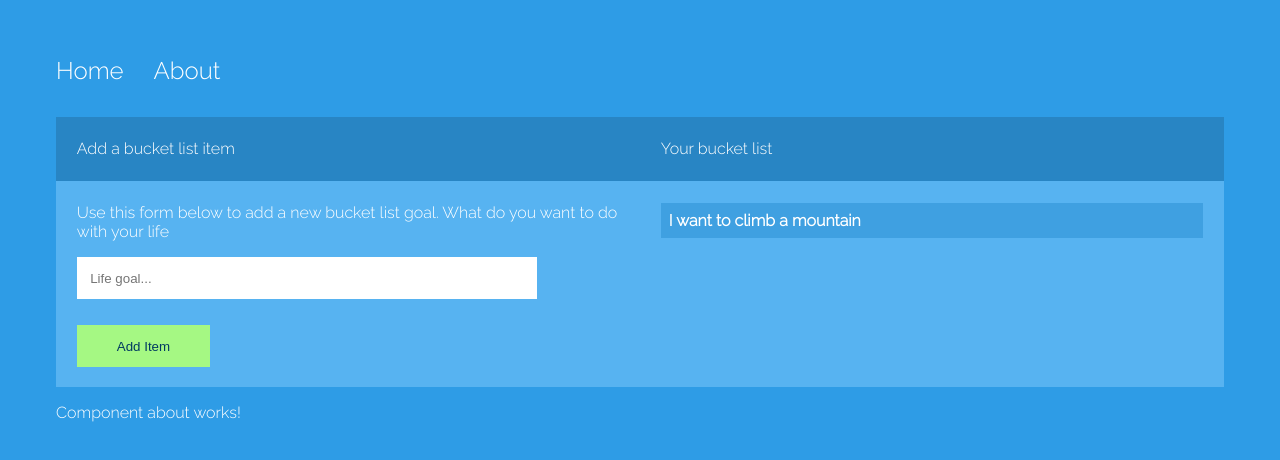
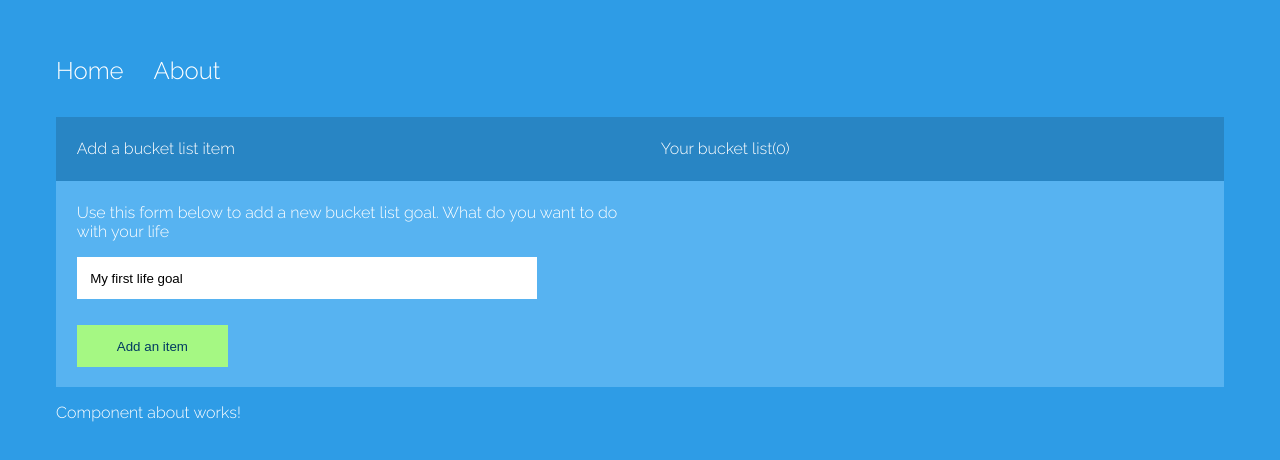
Before and after one commit to manueliz/ng5-test, an Angular app: page / in a window 1280 px wide. Shown: the top 460 px of the page. Built offline with nearby package versions, Linux system fonts and the light colour scheme.

Commit message:
add interpolation #5

```diff
--- a/src/app/app.module.ts
+++ b/src/app/app.module.ts
@@ -1,6 +1,7 @@
 import { NgModule } from '@angular/core';
 import { BrowserModule } from '@angular/platform-browser';
 
+import { FormsModule } from '@angular/forms';
 import { AppRoutingModule } from './app-routing.module';
 import { AppComponent } from './app.component';
 import { HomeComponent } from './home/home.component';
@@ -14,7 +15,8 @@
   ],
   imports: [
     BrowserModule,
-    AppRoutingModule
+    AppRoutingModule,
+    FormsModule
   ],
   providers: [],
   bootstrap: [AppComponent]
--- a/src/app/home/home.component.html
+++ b/src/app/home/home.component.html
@@ -3,20 +3,20 @@
         <p>Add a bucket list item</p>
     </div>
     <div class="col">
-        <p>Your bucket list</p>
+        <p>Your bucket list({{itemCount}}) </p>
     </div>
 </div>
     <div class="container color-light">
         <div class="col">
             <p class="sm">Use this form below to add a new bucket list goal. What do you want to do with your life</p>
             <form>
-                <input type="text" class="txt" name="item" placeholder="Life goal...">
-                <input type="submit" class="btn" value="Add Item">
+                <input type="text" class="txt" name="item" placeholder="Life goal..." [(ngModel)]="goalText">
+                <input type="submit" class="btn" [value]="btnText" (click)="addItem()">
             </form>
         </div>
         <div class="col">
-            <p class="life-container">
-                I want to climb a mountain
+            <p class="life-container" *ngFor="let goal of goals">
+                {{goal}}
             </p>
         </div>
     </div>
--- a/src/app/home/home.component.ts
+++ b/src/app/home/home.component.ts
@@ -7,9 +7,19 @@
 })
 export class HomeComponent implements OnInit {
 
+  itemCount: number = 0 ;
+  btnText:string = 'Add an item';
+  goalText:string = 'My first life goal';
+  goals:string[]=[];
   constructor() { }
 
   ngOnInit(): void {
   }
 
+  addItem(){
+    this.goals.push(this.goalText);
+    this.goalText='';
+    this.itemCount = this.goals.length;
+  }
+
 }
```
